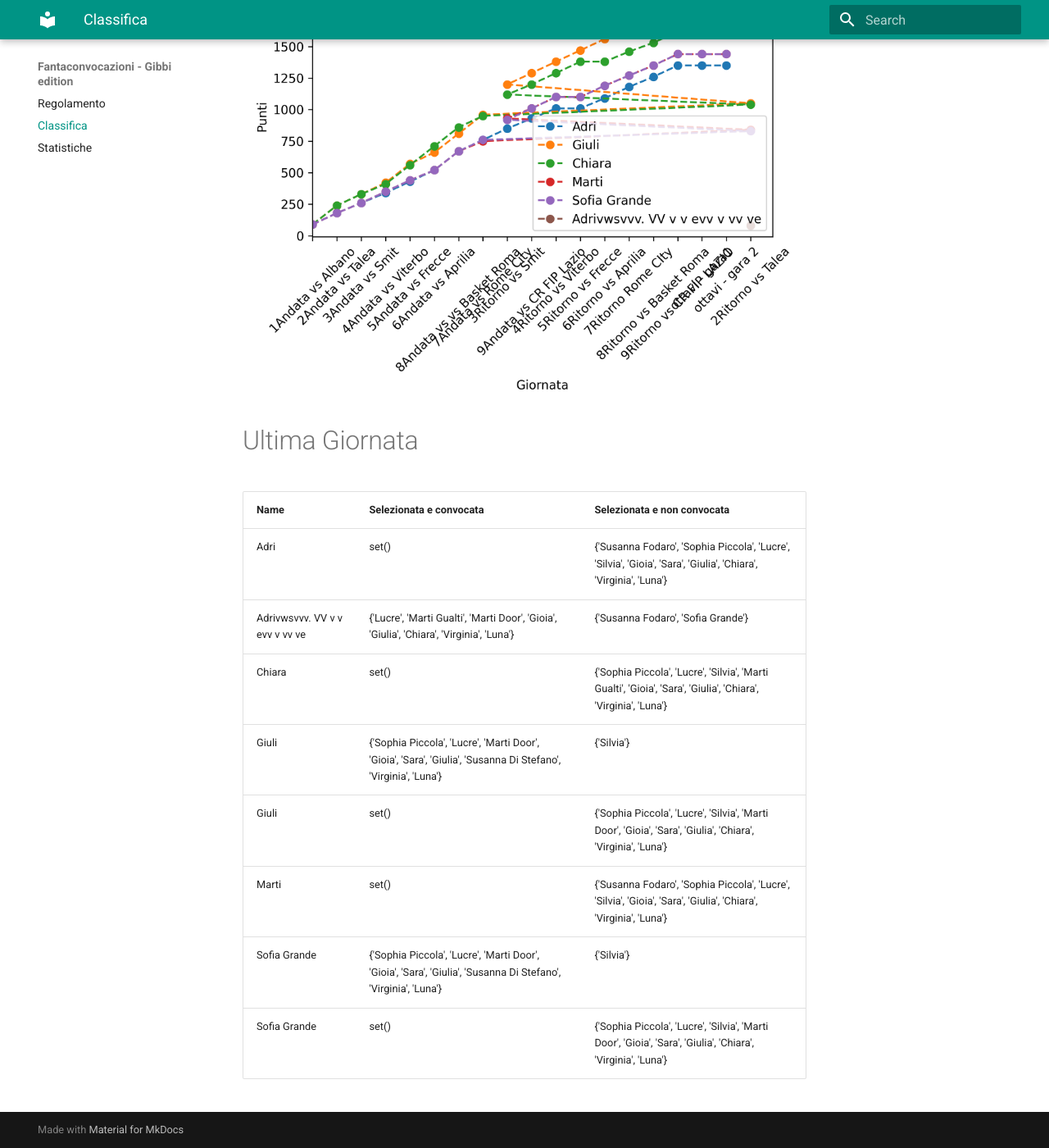
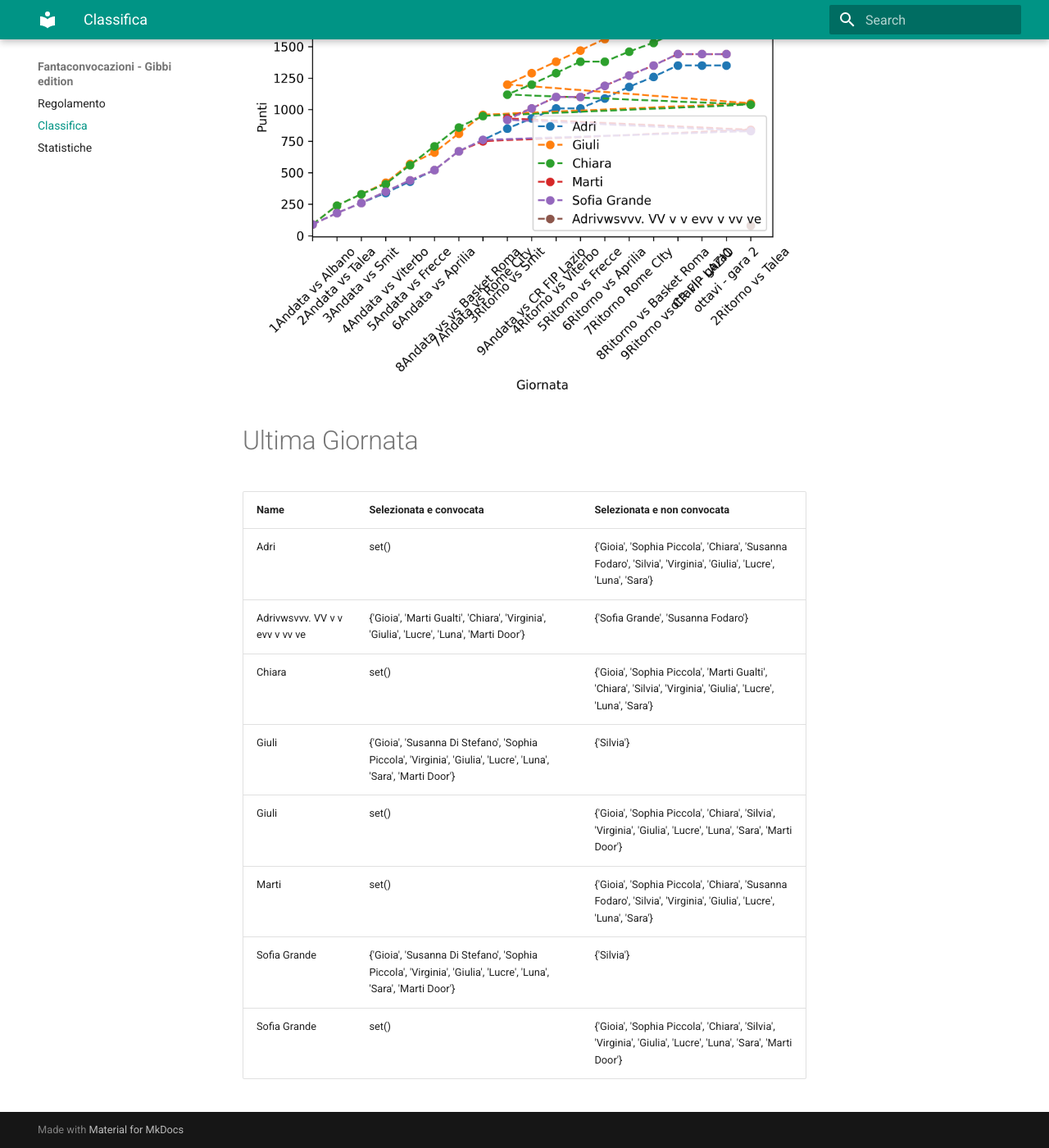
Before and after one commit to martinig94/fantagibbi, an MkDocs documentation site: the page built from docs/Classifica.md, in a window 1280 px wide and 1400 px high, scrolled down 676 px. Shown: the whole window at 82% size. Built offline with MkDocs 1.6.1 and Material for MkDocs 9.7.7, drawn with Linux system fonts in a browser that asks for light colours.

Commit message:
Auto-update from main.py

```diff
--- a/docs/Classifica.md
+++ b/docs/Classifica.md
@@ -19,12 +19,12 @@
 <!-- START_TABLE CORRECT -->
 | Name                           | Selezionata e convocata                                                                                        | Selezionata e non convocata                                                                                      |
 |:-------------------------------|:---------------------------------------------------------------------------------------------------------------|:-----------------------------------------------------------------------------------------------------------------|
-| Adri                           | set()                                                                                                          | {'Susanna Fodaro', 'Sophia Piccola', 'Lucre', 'Silvia', 'Gioia', 'Sara', 'Giulia', 'Chiara', 'Virginia', 'Luna'} |
-| Adrivwsvvv. VV v v evv v vv ve | {'Lucre', 'Marti Gualti', 'Marti Door', 'Gioia', 'Giulia', 'Chiara', 'Virginia', 'Luna'}                       | {'Susanna Fodaro', 'Sofia Grande'}                                                                               |
-| Chiara                         | set()                                                                                                          | {'Sophia Piccola', 'Lucre', 'Silvia', 'Marti Gualti', 'Gioia', 'Sara', 'Giulia', 'Chiara', 'Virginia', 'Luna'}   |
-| Giuli                          | {'Sophia Piccola', 'Lucre', 'Marti Door', 'Gioia', 'Sara', 'Giulia', 'Susanna Di Stefano', 'Virginia', 'Luna'} | {'Silvia'}                                                                                                       |
-| Giuli                          | set()                                                                                                          | {'Sophia Piccola', 'Lucre', 'Silvia', 'Marti Door', 'Gioia', 'Sara', 'Giulia', 'Chiara', 'Virginia', 'Luna'}     |
-| Marti                          | set()                                                                                                          | {'Susanna Fodaro', 'Sophia Piccola', 'Lucre', 'Silvia', 'Gioia', 'Sara', 'Giulia', 'Chiara', 'Virginia', 'Luna'} |
-| Sofia Grande                   | {'Sophia Piccola', 'Lucre', 'Marti Door', 'Gioia', 'Sara', 'Giulia', 'Susanna Di Stefano', 'Virginia', 'Luna'} | {'Silvia'}                                                                                                       |
-| Sofia Grande                   | set()                                                                                                          | {'Sophia Piccola', 'Lucre', 'Silvia', 'Marti Door', 'Gioia', 'Sara', 'Giulia', 'Chiara', 'Virginia', 'Luna'}     |
+| Adri                           | set()                                                                                                          | {'Gioia', 'Sophia Piccola', 'Chiara', 'Susanna Fodaro', 'Silvia', 'Virginia', 'Giulia', 'Lucre', 'Luna', 'Sara'} |
+| Adrivwsvvv. VV v v evv v vv ve | {'Gioia', 'Marti Gualti', 'Chiara', 'Virginia', 'Giulia', 'Lucre', 'Luna', 'Marti Door'}                       | {'Sofia Grande', 'Susanna Fodaro'}                                                                               |
+| Chiara                         | set()                                                                                                          | {'Gioia', 'Sophia Piccola', 'Marti Gualti', 'Chiara', 'Silvia', 'Virginia', 'Giulia', 'Lucre', 'Luna', 'Sara'}   |
+| Giuli                          | {'Gioia', 'Susanna Di Stefano', 'Sophia Piccola', 'Virginia', 'Giulia', 'Lucre', 'Luna', 'Sara', 'Marti Door'} | {'Silvia'}                                                                                                       |
+| Giuli                          | set()                                                                                                          | {'Gioia', 'Sophia Piccola', 'Chiara', 'Silvia', 'Virginia', 'Giulia', 'Lucre', 'Luna', 'Sara', 'Marti Door'}     |
+| Marti                          | set()                                                                                                          | {'Gioia', 'Sophia Piccola', 'Chiara', 'Susanna Fodaro', 'Silvia', 'Virginia', 'Giulia', 'Lucre', 'Luna', 'Sara'} |
+| Sofia Grande                   | {'Gioia', 'Susanna Di Stefano', 'Sophia Piccola', 'Virginia', 'Giulia', 'Lucre', 'Luna', 'Sara', 'Marti Door'} | {'Silvia'}                                                                                                       |
+| Sofia Grande                   | set()                                                                                                          | {'Gioia', 'Sophia Piccola', 'Chiara', 'Silvia', 'Virginia', 'Giulia', 'Lucre', 'Luna', 'Sara', 'Marti Door'}     |
 <!-- END_TABLE CORRECT -->
```
